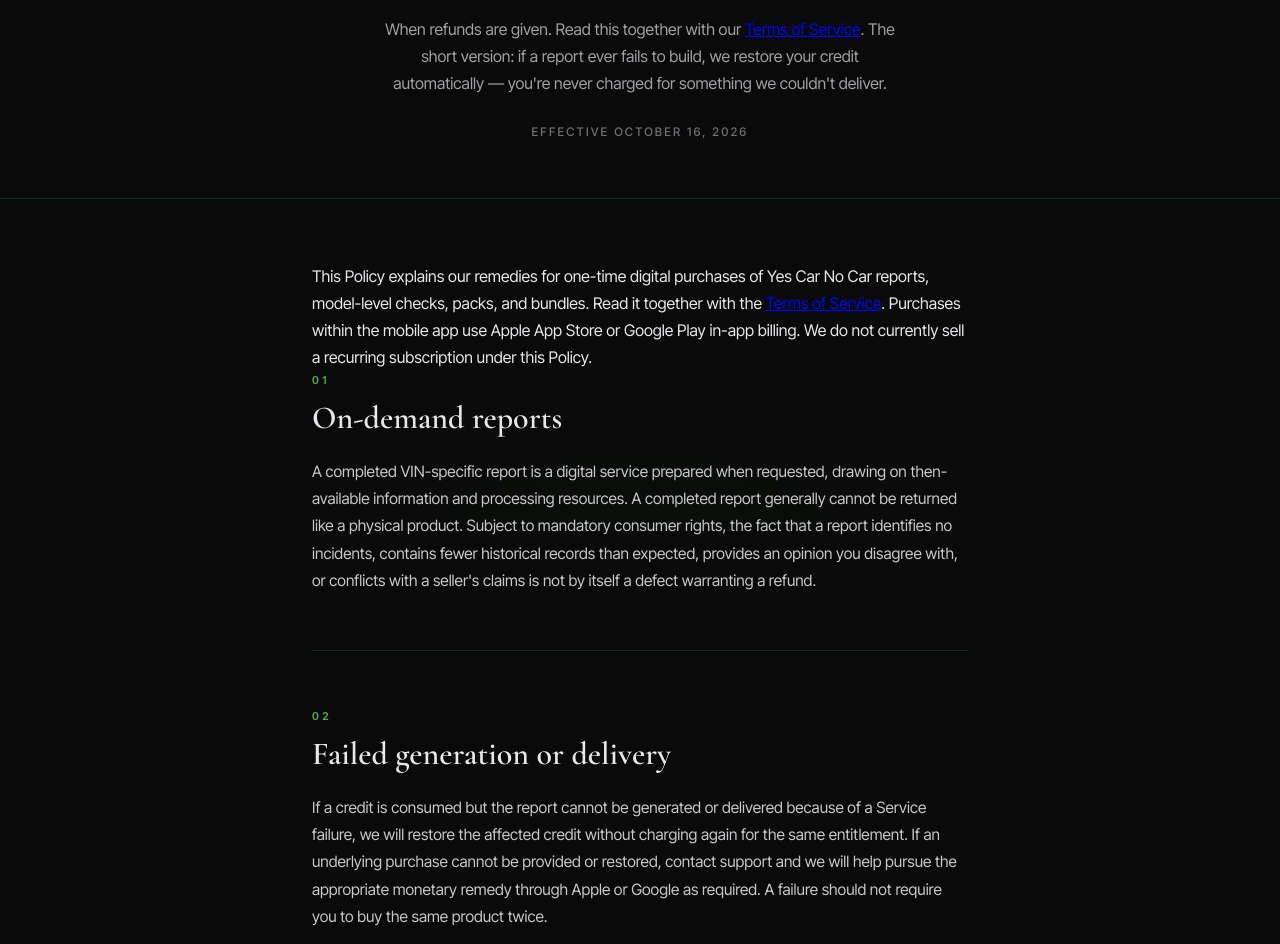
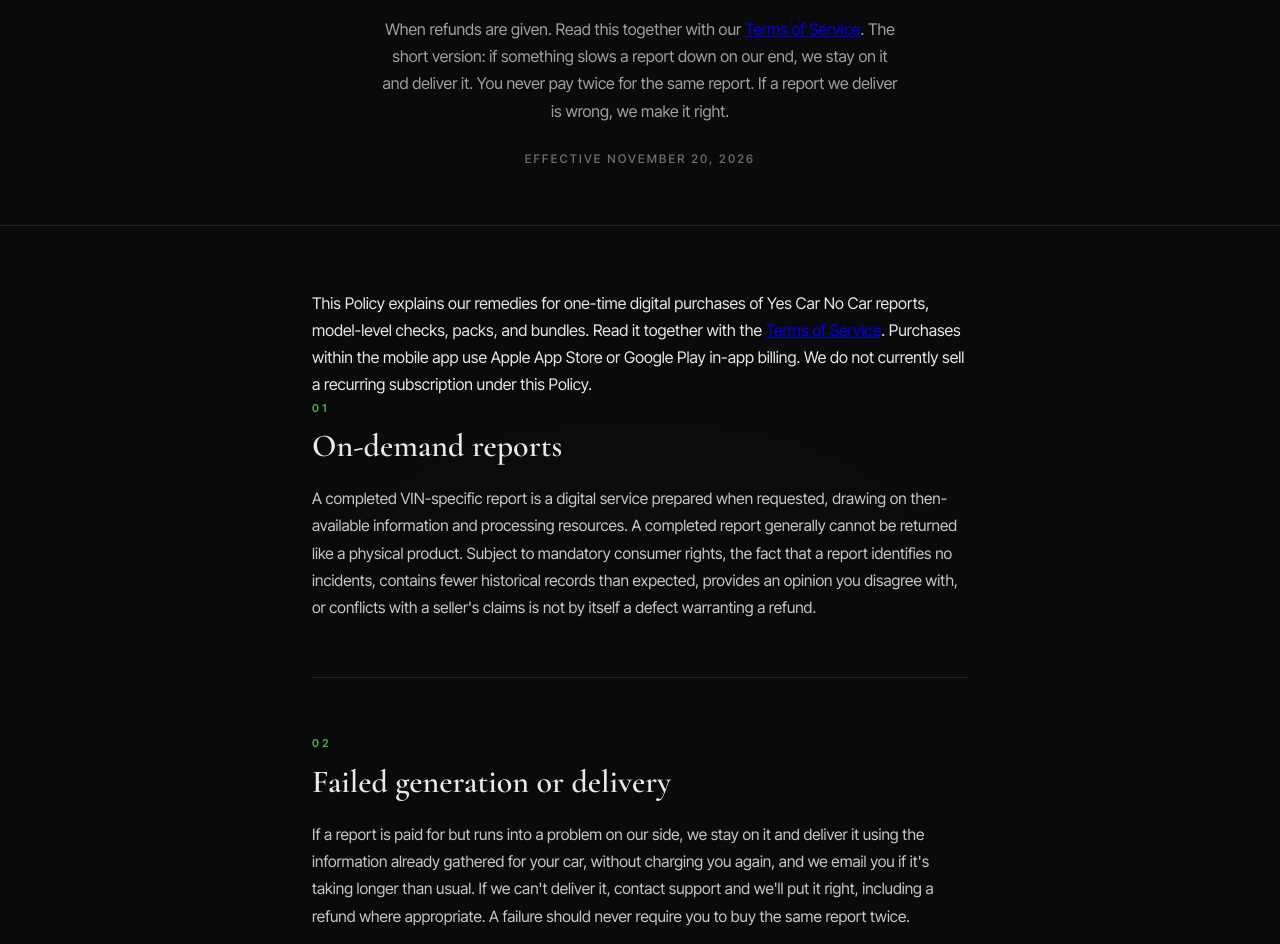
Before and after one commit to lysverdan/yescarnocar, a plain HTML site: page refunds.html in a window 1280 px wide. Shown: the part 268-1212 px from the top of the page. Drawn offline with nearby package versions, Linux system fonts and the light colour scheme.

Commit message:
Refund wording: reports that snag are delivered (not auto-refunded); update refunds.html + faq.html, effective Nov 20 2026 (approved by Drew)
Co-Authored-By: Claude Opus 4.8 <noreply@anthropic.com>
Claude-Session: https://claude.ai/code/session_01L9cixXDGDFvVTYkQKdC132

```diff
--- a/refunds.html
+++ b/refunds.html
@@ -39,7 +39,7 @@
     "url": "https://yescarnocar.com/refunds.html",
     "name": "Refund Policy — Yes Car No Car",
     "description": "When money comes back, and how to ask for it. The Yes Car No Car refund policy, part of our Terms of Service — covering failed and defective reports, credits, bundles, and chargebacks.",
-    "dateModified": "2026-10-16",
+    "dateModified": "2026-11-20",
     "isPartOf": { "@id": "https://yescarnocar.com/#website" },
     "breadcrumb": {
       "@type": "BreadcrumbList",
@@ -584,10 +584,8 @@
     <div class="eyebrow">Legal</div>
     <h1>Refund Policy</h1>
     <p class="subtitle">When refunds are given. Read this together with our
-      <a href="terms.html">Terms of Service</a>. The short version: if a report ever fails to
-      build, we restore your credit automatically — you're never charged for something we
-      couldn't deliver.</p>
-    <div class="last-updated">Effective October 16, 2026</div>
+      <a href="terms.html">Terms of Service</a>. The short version: if something slows a report down on our end, we stay on it and deliver it. You never pay twice for the same report. If a report we deliver is wrong, we make it right.</p>
+    <div class="last-updated">Effective November 20, 2026</div>
   </header>
 
   <!-- CONTENT -->
@@ -606,7 +604,7 @@
     <div class="policy-section">
       <div class="section-number">02</div>
       <h2>Failed generation or delivery</h2>
-      <p>If a credit is consumed but the report cannot be generated or delivered because of a Service failure, we will restore the affected credit without charging again for the same entitlement. If an underlying purchase cannot be provided or restored, contact support and we will help pursue the appropriate monetary remedy through Apple or Google as required. A failure should not require you to buy the same product twice.</p>
+      <p>If a report is paid for but runs into a problem on our side, we stay on it and deliver it using the information already gathered for your car, without charging you again, and we email you if it's taking longer than usual. If we can't deliver it, contact support and we'll put it right, including a refund where appropriate. A failure should never require you to buy the same report twice.</p>
     </div>
 
     <hr class="section-divider" />
```
Also changed, not shown: faq.html (+2 -2 lines).
